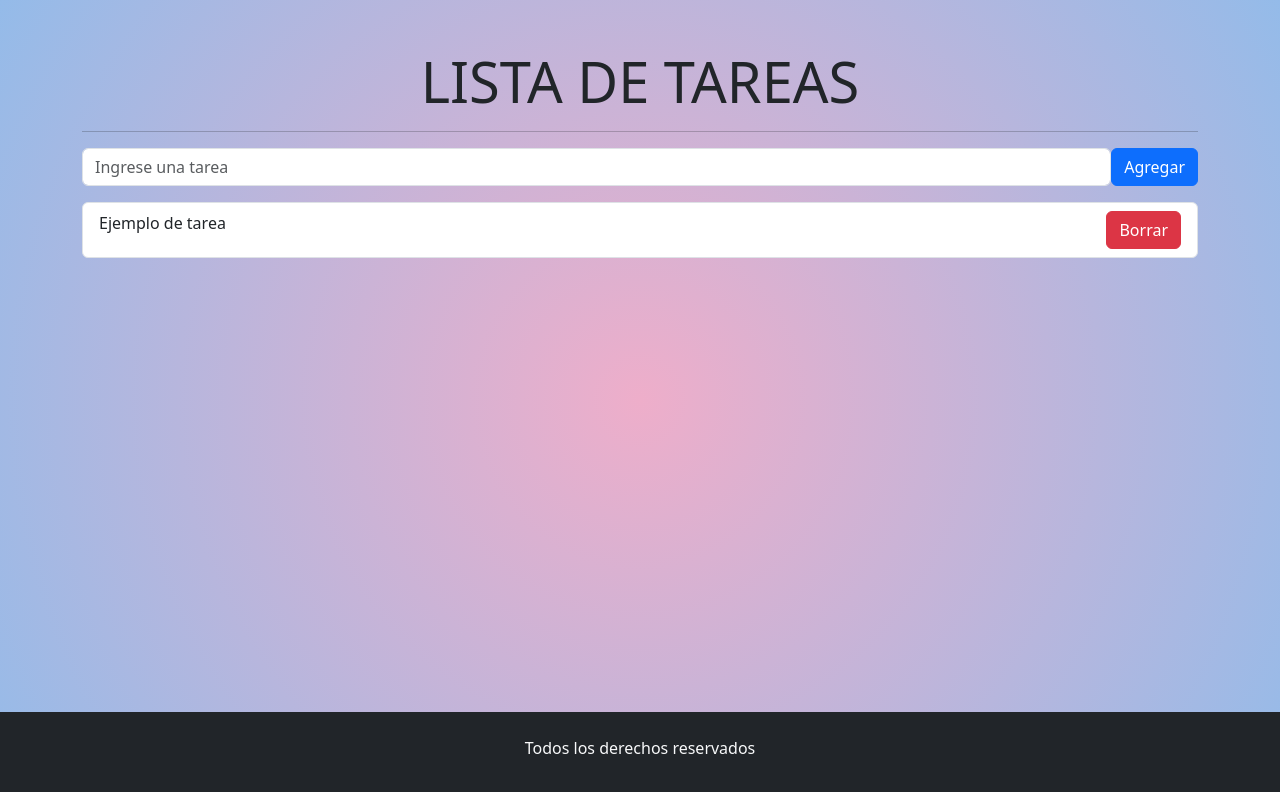
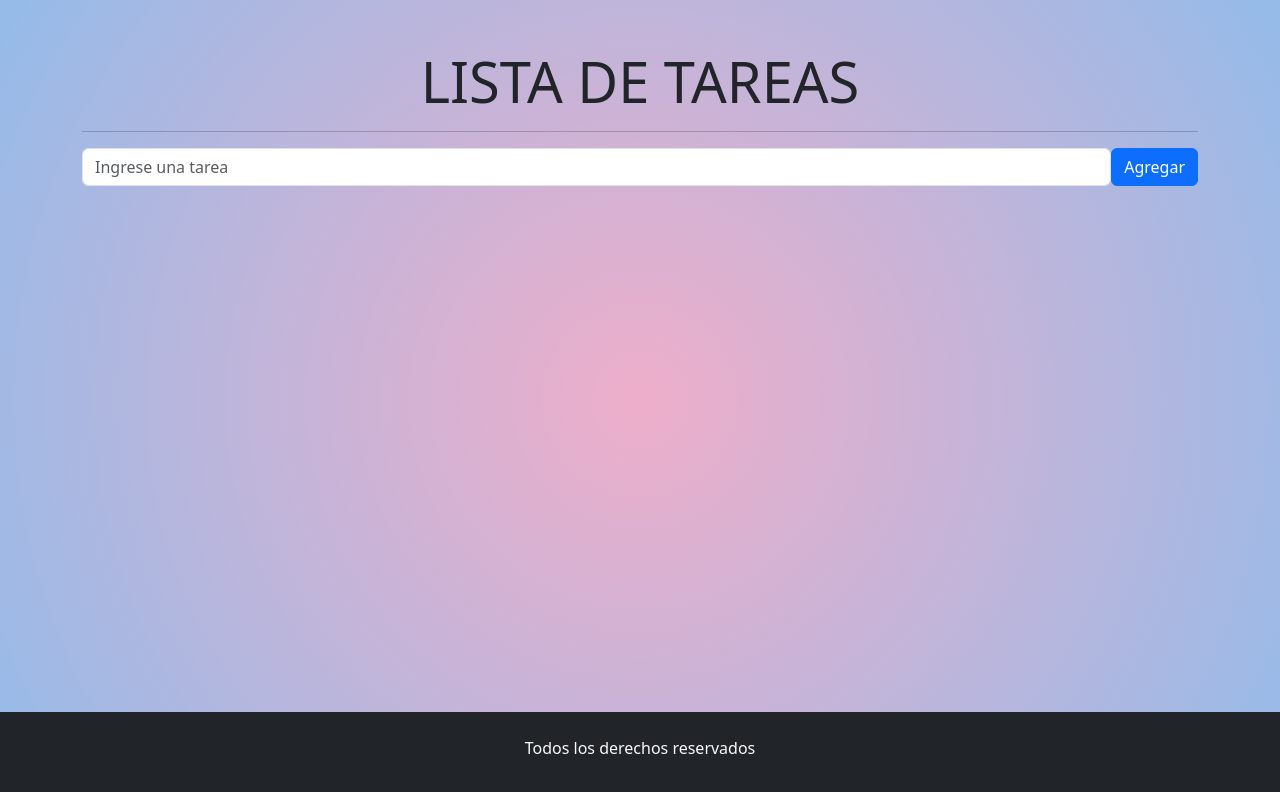
Before and after one commit to RDiarte/tarea-react, a React (Vite) app: page / in a window 1280 px wide. Shown: the top 792 px of the page. Built offline with nearby package versions, Linux system fonts and the light colour scheme.

Commit message:
agrego props a lista

```diff
--- a/src/components/FormularioTarea.jsx
+++ b/src/components/FormularioTarea.jsx
@@ -28,7 +28,7 @@ const FormularioTarea = () => {
           </Button>
         </Form.Group>
       </Form>
-      <Lista></Lista>
+      <Lista listaProps={tareas}></Lista>
     </>
   );
 };
--- a/src/components/Lista.jsx
+++ b/src/components/Lista.jsx
@@ -1,10 +1,12 @@
 import { ListGroup } from "react-bootstrap";
 import ItemTarea from "./ItemTarea";
 
-const Lista = () => {
+const Lista = ({ listaProps }) => {
   return (
     <ListGroup>
-      <ItemTarea></ItemTarea>
+      {listaProps.map(() => (
+        <ItemTarea></ItemTarea>
+      ))}
     </ListGroup>
   );
 };
```
